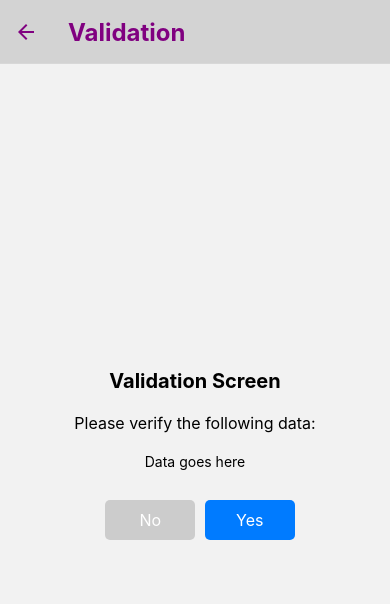
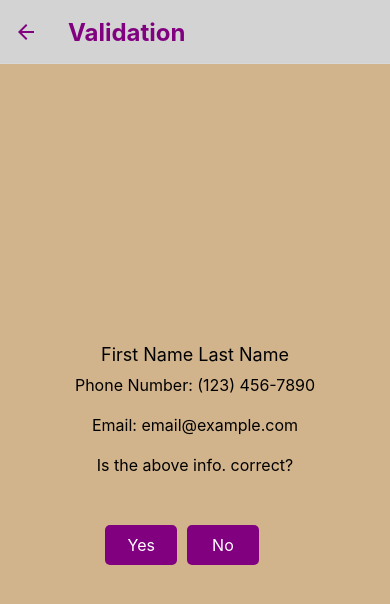
Before and after one commit to bell-kevin/useContextRegistrationInputValidation, a React Native app: screen /Validation in a window 390 px wide. Shown: the top 604 px of the page. Built offline with nearby package versions, Linux system fonts and the light colour scheme.

Commit message:
Update ValidationScreen.js

```diff
--- a/screens/ValidationScreen.js
+++ b/screens/ValidationScreen.js
@@ -23,39 +23,40 @@ const ValidationScreen = ({ navigation }) => {
   };
 
   return (
-    <View style={{ flex: 1, justifyContent: 'center', alignItems: 'center' }}>
-      <Text style={{ fontSize: 20, fontWeight: 'bold' }}>Validation Screen</Text>
-      <Text style={{ fontSize: 16, marginVertical: 20 }}>
-        Please verify the following data:
-      </Text>
-      <Text>Data goes here</Text>
+    <View style={{ flex: 1, justifyContent: 'center', alignItems: 'center', backgroundColor: 'tan' }}>
+      <View style={{ alignItems: 'center' }}>
+        <Text style={{ fontSize: 18, marginBottom: 10 }}>First Name Last Name</Text>
+        <Text style={{ fontSize: 16, marginBottom: 20 }}>Phone Number: (123) 456-7890</Text>
+        <Text style={{ fontSize: 16, marginBottom: 20 }}>Email: email@example.com</Text>
+        <Text style={{ fontSize: 16, marginBottom: 20 }}>Is the above info. correct?</Text>
+      </View>
       <View style={{ flexDirection: 'row', marginTop: 30 }}>
         <TouchableOpacity
           style={{
-            backgroundColor: '#ccc',
+            backgroundColor: '#800080',
             paddingVertical: 10,
             paddingHorizontal: 30,
             borderRadius: 5,
             marginRight: 10,
-            width: '50%',
+            width: '40%',
+            alignItems: 'center',
+          }}
+          onPress={handleConfirm}
+        >
+          <Text style={{ color: '#fff', fontSize: 16 }}>Yes</Text>
+        </TouchableOpacity>
+        <TouchableOpacity
+          style={{
+            backgroundColor: '#800080',
+            paddingVertical: 10,
+            paddingHorizontal: 30,
+            borderRadius: 5,
+            width: '40%',
             alignItems: 'center',
           }}
           onPress={handleReject}
         >
           <Text style={{ color: '#fff', fontSize: 16 }}>No</Text>
-        </TouchableOpacity>
-        <TouchableOpacity
-          style={{
-            backgroundColor: '#007bff',
-            paddingVertical: 10,
-            paddingHorizontal: 30,
-            borderRadius: 5,
-            width: '50%',
-            alignItems: 'center',
-          }}
-          onPress={handleConfirm}
-        >
-          <Text style={{ color: '#fff', fontSize: 16 }}>Yes</Text>
         </TouchableOpacity>
       </View>
     </View>
```
